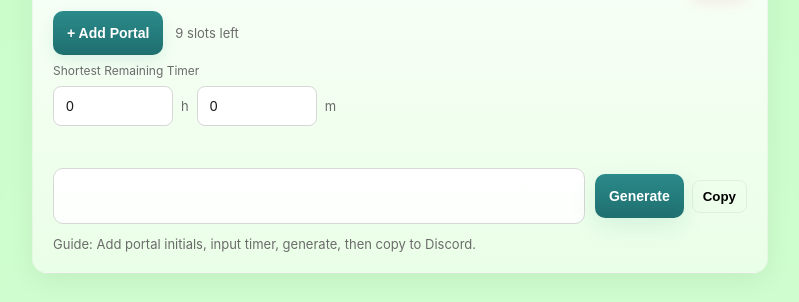
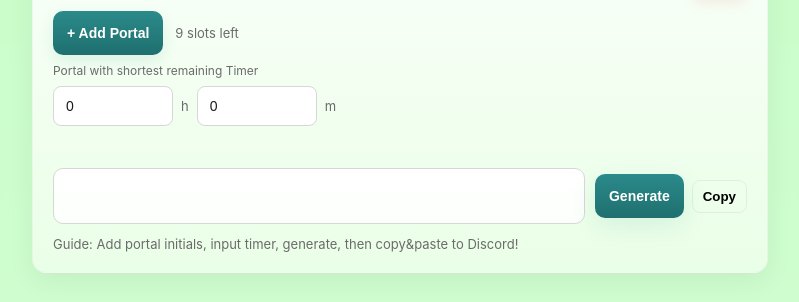
Before and after one commit to mathsuki-saplings/mathsuki_GENERAL_AVA_ROAD_ROUTE_FORMATTER, a plain HTML site: page index.html in a window 1280 px wide. Shown: the part 357-659 px from the top of the page, without its empty margins (240-1039 px from the left). Drawn offline with Linux system fonts and the light colour scheme.

Commit message:
Update index.html

```diff
--- a/index.html
+++ b/index.html
@@ -366,7 +366,7 @@
     <div class="time-row">
       <div class="time-inputs">
         <div class="col">
-          <label class="small" for="lowHours">Shortest Remaining Timer</label>
+          <label class="small" for="lowHours">Portal with shortest remaining Timer</label>
           <div style="display:flex; gap:8px; align-items:center;">
             <input id="lowHours" type="number" min="0" max="23" value="0" aria-label="Lowest hours" style="width:88px;" /> <span class="muted">h</span>
             <input id="lowMins" type="number" min="0" max="59" value="0" aria-label="Lowest minutes" style="width:88px;" /> <span class="muted">m</span>
@@ -387,7 +387,7 @@
     </div>
 
     <div style="margin-top:12px; display:flex; align-items:center;">
-      <div class="muted">Guide: Add portal initials, input timer, generate, then copy to Discord.</div>
+      <div class="muted">Guide: Add portal initials, input timer, generate, then copy&paste to Discord!</div>
       <div class="copy-msg" id="copy-msg">Copied!</div>
     </div>
   </div>
```
